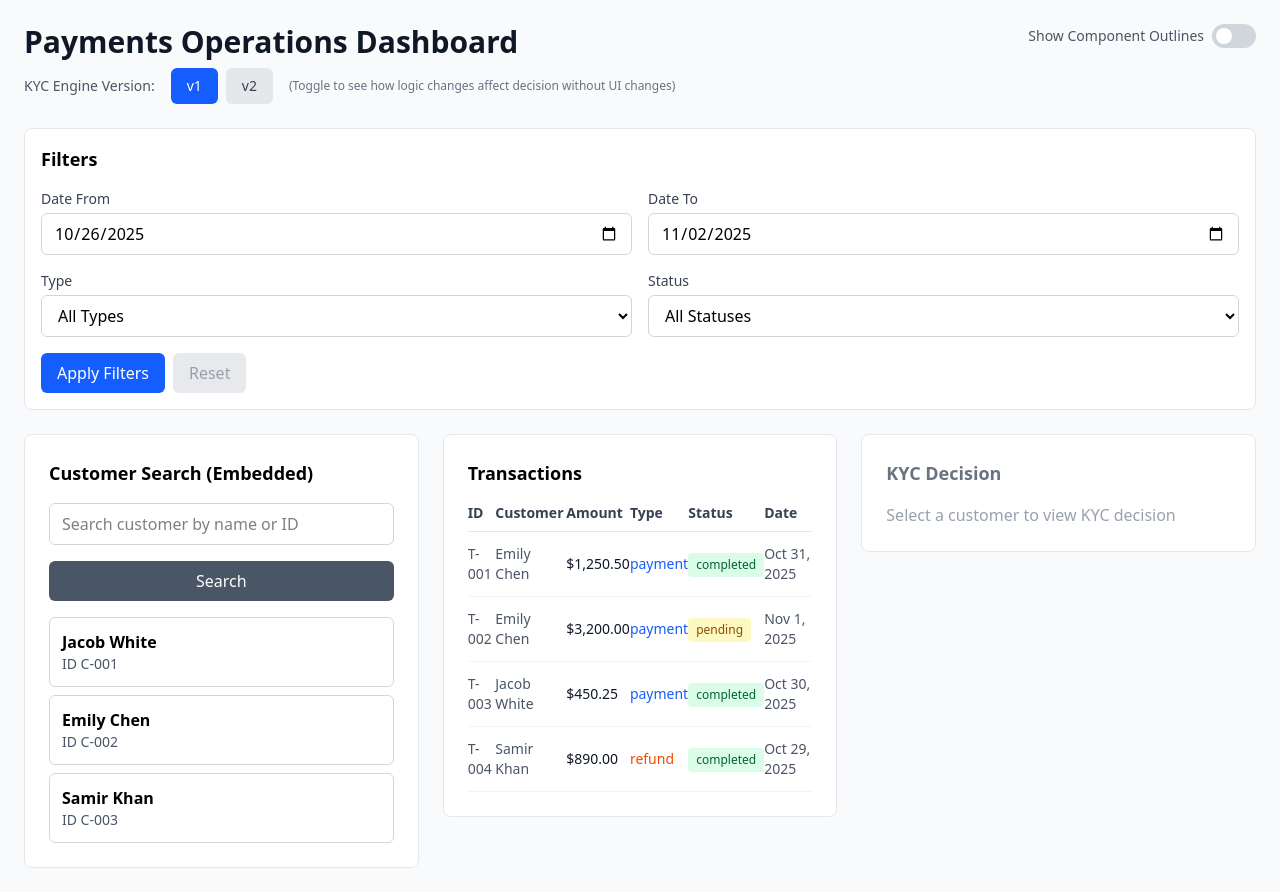
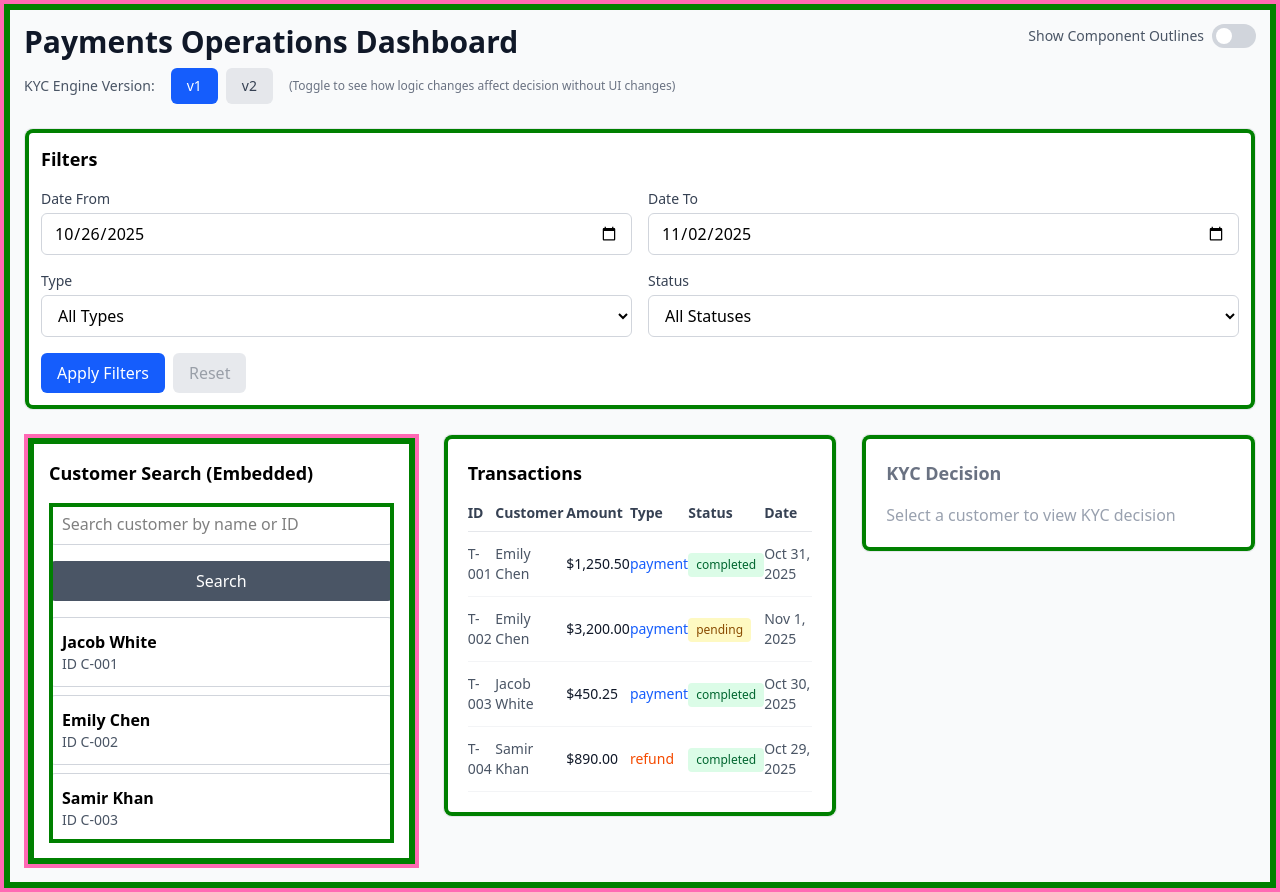
Before and after one commit to nivoset/demo-react-app, a React (Vite) app: page / in a window 1280 px wide. Built offline with nearby package versions, Linux system fonts and the light colour scheme.

Commit message:
always on

```diff
--- a/src/index.css
+++ b/src/index.css
@@ -7,35 +7,68 @@ body {
   -moz-osx-font-smoothing: grayscale;
 }
 
-/* Component and Business Logic Outline Styles */
-.show-component-outlines [data-component]:not([data-business-logic]),
-.show-component-outlines[data-component]:not([data-business-logic]) {
-  outline: 3px solid rgb(34, 197, 94) !important; /* green-500 */
-  outline-offset: -3px;
-  box-shadow:
-    inset 0 0 0 2px rgba(34, 197, 94, 0.3),
-    0 2px 4px rgba(34, 197, 94, 0.2) !important;
+:root {
+  --ring-green: green;
+  --ring-pink: hotpink;
+  --ring-green-size: 10px;
+  --ring-pink-size: 4px;
 }
 
-.show-component-outlines [data-business-logic]:not([data-component]),
-.show-component-outlines[data-business-logic]:not([data-component]) {
-  outline: 3px solid rgb(236, 72, 153) !important; /* pink-500 */
-  outline-offset: -3px;
-  box-shadow:
-    inset 0 0 0 2px rgba(236, 72, 153, 0.3),
-    0 2px 4px rgba(236, 72, 153, 0.2) !important;
+/* Targeted Elements + Page */
+[data-component],
+[data-business-logic],
+html[data-component],
+html[data-business-logic],
+body[data-component],
+body[data-business-logic] {
+  position: relative;
+  z-index: 0;
 }
 
-/* When both attributes exist, show both outlines with distinct layers */
-.show-component-outlines [data-component][data-business-logic],
-.show-component-outlines[data-component][data-business-logic] {
-  position: relative;
-  outline: 3px solid rgb(236, 72, 153) !important; /* pink outer */
-  outline-offset: -3px;
-  box-shadow:
-    0 0 0 6px rgba(236, 72, 153, 0.7), /* pink outer ring */
-    inset 0 0 0 4px rgb(34, 197, 94), /* green inner outline - thicker */
-    inset 0 0 0 7px rgba(34, 197, 94, 0.4), /* green inner glow - more inset */
-    0 2px 4px rgba(34, 197, 94, 0.3),
-    0 2px 4px rgba(236, 72, 153, 0.3) !important;
+/* Common styles for both pseudo-elements */
+[data-component]::before,
+[data-business-logic]::before,
+[data-component]::after,
+[data-business-logic]::after,
+html[data-component]::before,
+html[data-business-logic]::before,
+html[data-component]::after,
+html[data-business-logic]::after,
+body[data-component]::before,
+body[data-business-logic]::before,
+body[data-component]::after,
+body[data-business-logic]::after {
+  content: "";
+  position: absolute;
+  top: 0; left: 0; right: 0; bottom: 0;
+  pointer-events: none;
+  border-radius: inherit;
+  z-index: 9999;
 }
+
+/* Only green — before pseudo */
+[data-component]:not([data-business-logic])::before,
+html[data-component]:not([data-business-logic])::before,
+body[data-component]:not([data-business-logic])::before {
+  box-shadow: inset 0 0 0 var(--ring-pink-size) var(--ring-green);
+}
+
+/* Only pink — after pseudo */
+[data-business-logic]:not([data-component])::after,
+html[data-business-logic]:not([data-component])::after,
+body[data-business-logic]:not([data-component])::after {
+  box-shadow: inset 0 0 0 var(--ring-pink-size) var(--ring-pink);
+}
+
+/* Both: green via ::before, pink via ::after */
+[data-component][data-business-logic]::before,
+html[data-component][data-business-logic]::before,
+body[data-component][data-business-logic]::before {
+  box-shadow: inset 0 0 0 var(--ring-green-size) var(--ring-green);
+}
+
+[data-component][data-business-logic]::after,
+html[data-component][data-business-logic]::after,
+body[data-component][data-business-logic]::after {
+  box-shadow: inset 0 0 0 var(--ring-pink-size) var(--ring-pink);
+}
```
